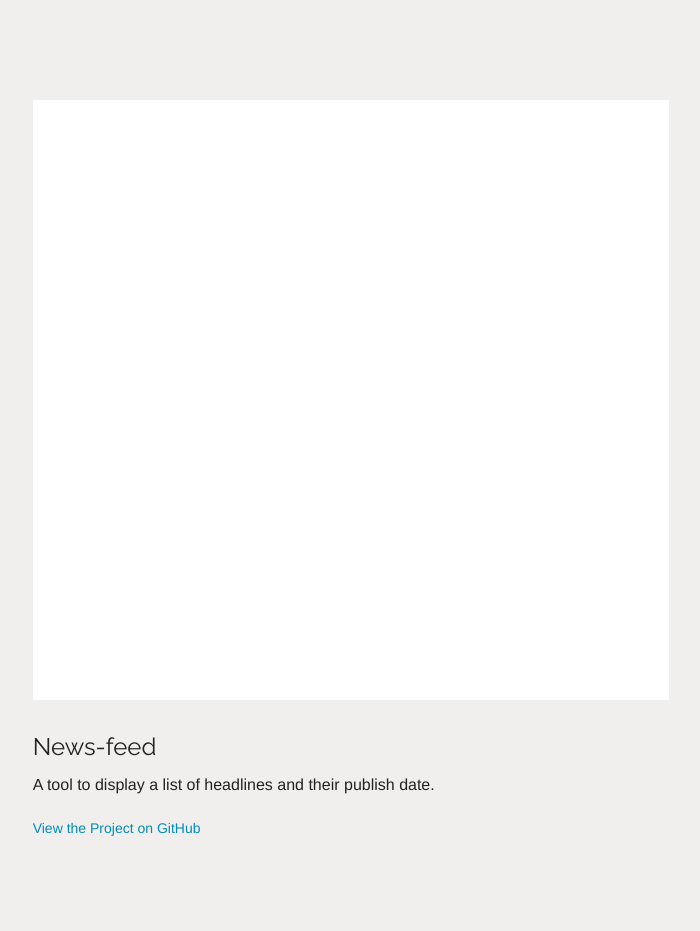
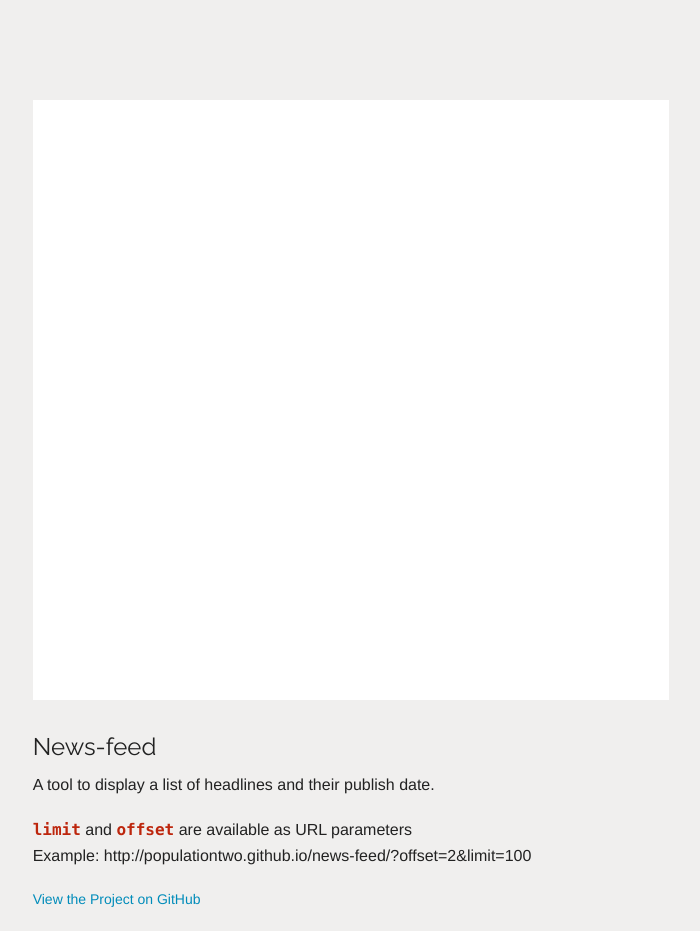
Before and after one commit to populationtwo/news-feed, a plain HTML site: page index.html in a window 1280 px wide. Shown: the whole page, without its empty margins (289-989 px from the left). Before the commit the page ends 860 px from the top, so only its background shows below. Drawn offline with Linux system fonts and the light colour scheme; no server answers.

Commit message:
Update info

```diff
--- a/index.html
+++ b/index.html
@@ -22,12 +22,11 @@
 		<section class="info">
 			<h1>News-feed</h1>
 			<p> A tool to display a list of headlines and their publish date. </p>
+			<p><code>limit</code> and <code>offset</code> are available as URL parameters<br />
+				Example: http://populationtwo.github.io/news-feed/?offset=2&limit=100</p>
 			<p class="view"><a href="https://github.com/populationtwo/news-feed">View the Project on GitHub</a></p>
 		</section>
-
 	</div>
-
-
 
 </div>
 </div>
```
